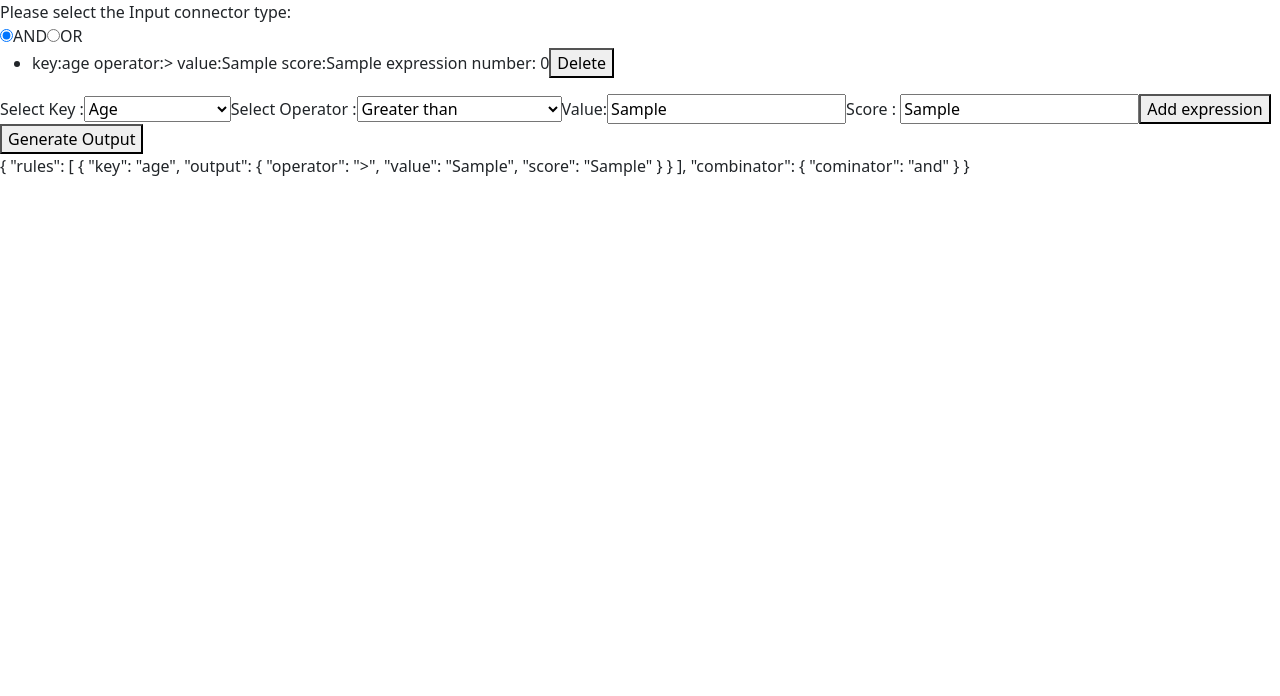
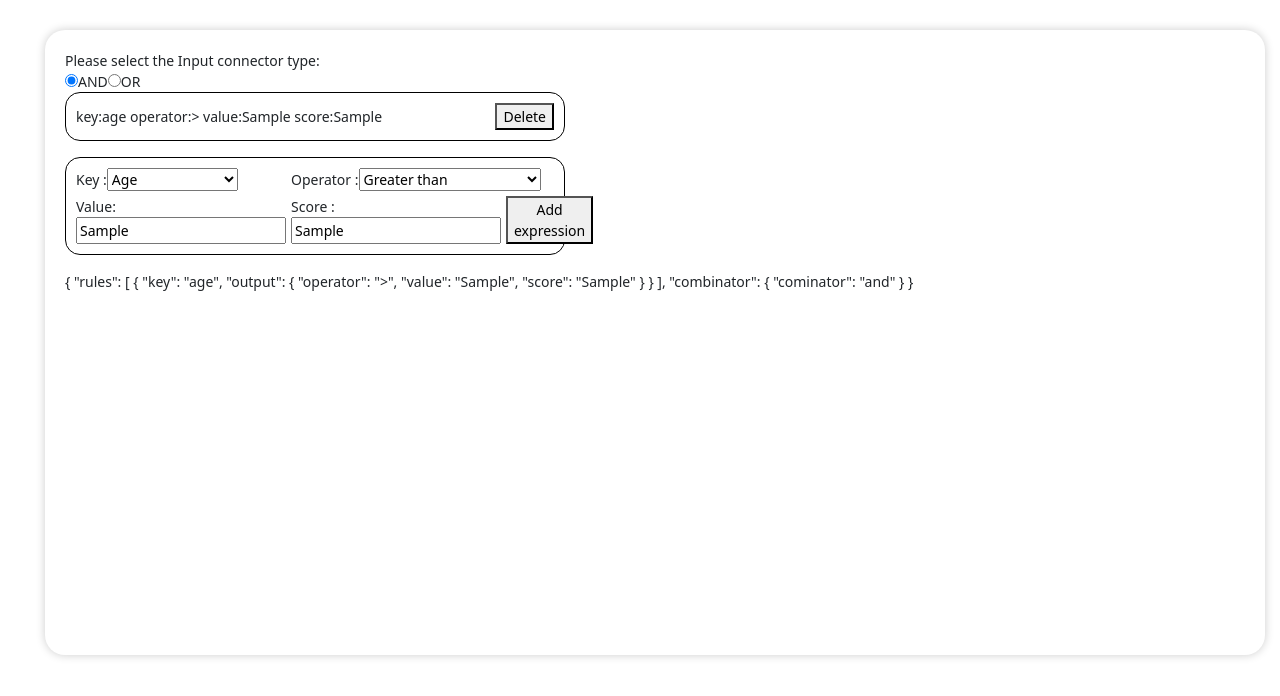
Before and after one commit to suryakumar120/crego, a React (Create React App) app: page / in a window 1280 px wide. Both pictures are taken after typing "Sample", "Sample" into the empty fields and a click on the button "Add expression". Shown: the top 696 px of the page. Built offline with nearby package versions, Linux system fonts and the light colour scheme.

Commit message:
added css for expressions and layout

```diff
--- a/src/App.js
+++ b/src/App.js
@@ -1,12 +1,25 @@
 import React from 'react';
 import { useState } from 'react';
+import './app.css';
 class App extends React.Component{
     constructor(props){
       super(props);
       this.state = {
         selectedConnector:'and',
-      expressions:[],
+      expressions:JSON.parse(localStorage.getItem('expressions')) || [],
       }
+    }
+    componentDidMount() {
+      const storedExpressions = localStorage.getItem('expressions');
+      if (storedExpressions) {
+        this.setState({
+          expressions: JSON.parse(storedExpressions),
+        });
+      }
+    }
+
+    componentDidUpdate() {
+      localStorage.setItem('expressions', JSON.stringify(this.state.expressions));
     }
     handleConnectorSelect =(connector)=>{
         this.setState({selectedConnector: connector.target.value})
@@ -43,11 +56,14 @@ class App extends React.Component{
 
     }
     render(){
-      const expression_list = this.state.expressions.map((items,index)=>(<li>key:{items.key} operator:{items.operator} value:{items.value} score:{items.score} expression number: {index}<button onClick={()=>this.handleDeleteExpression(index)}>Delete</button></li>))
+      const expression_list = this.state.expressions.map((items,index)=>(<li className='expression_item'>key:{items.key} operator:{items.operator} value:{items.value} score:{items.score} <button className='delete_btn'onClick={()=>this.handleDeleteExpression(index)}>Delete</button></li>))
       const rules = this.state.expressions.map((items,index)=>({"key":items.key,"output":{"operator":items.operator,"value":items.value,"score":items.score}}));
       const combinator = {"cominator":this.state.selectedConnector};
       const output = {rules ,combinator};
-      return (<div className='main_container'>
+
+      return (
+      <div className="main_container">
+        <div className='expression_engine_container'>
 
           <div className="input_connector">Please select the Input connector type:
              <form>
@@ -58,18 +74,18 @@ class App extends React.Component{
 
           </div>
           <div className="expressions">
-             <ul>{expression_list}</ul>
-            <form onSubmit={this.handleAddExpression}>
-               <label htmlFor='key' >
-                 Select Key :
+             {expression_list}
+            <form onSubmit={this.handleAddExpression} className='add_expression'>
+               <label htmlFor='key' className='key' >
+                 Key :
                  <select name='key'>
                   <option value="age">Age</option>
                   <option value="credit_score"> Credit Score</option>
                   <option value="account_balance"> Account Balance</option>
                  </select>
                </label>
-               <label htmlFor='operator'>
-                 Select Operator :
+               <label htmlFor='operator' className='operator'>
+                 Operator :
                  <select name='operator'>
                   <option value=">"> Greater than</option>
                   <option value=">="> Greater than or equal to</option>
@@ -80,19 +96,18 @@ class App extends React.Component{
                </label>
                <label htmlFor='value'> Value:<input type='text' name='value' /></label>
                <label htmlFor='score'>Score : <input type='text' name='score'/></label>
-               <button className= 'add_expression' type='submit' > Add expression</button>
+               <button className= 'add_expression_btn' type='submit' > Add expression</button>
             </form>
 
-          </div>
-          <div className="generate_output">
-            <button onClick={()=>this.handleGenerateOutput}>Generate Output</button>
           </div>
           <div className="output">
               {JSON.stringify(output,null,4)}
           </div>
 
 
-      </div>)
+      </div>
+      </div>
+      )
     }
 }
 
--- /dev/null
+++ b/src/app.css
@@ -0,0 +1,67 @@
+.main_container{
+   background-color:  #fff;
+   width: 100%;
+   /* border-collapse: collapse; */
+   font-size: 14px;
+   /* border: 2px black; */
+   /* margin: 30px; */
+   padding: 30px;
+   flex-direction: column;
+   margin-left: 15px;
+   margin-right: 45px;
+}
+.expression_engine_container{
+    padding: 20px;
+    height: 625px;
+    flex-grow: 1;
+    /* border: 2px solid black; */
+    border-radius: 20px;
+    background-color: white;
+    box-shadow: 0 0 10px rgba(0, 0, 0, 0.2);
+    overflow-x: auto;
+    overflow-y: auto;
+}
+.expression_item{
+    display:flex;
+    flex-wrap: wrap;
+    max-width: 500px;
+    border:1px solid black;
+    justify-content: space-between;
+    align-items: center;
+    margin-bottom: 16px;
+    border-radius: 15px;
+    padding: 10px;
+    .delete_btn{
+        float:right;
+
+    }
+}
+.add_expression{
+    display: grid;
+    column-gap: 5px;
+    row-gap: 5px;
+    border: 1px solid black;
+    padding-left: 2rem;
+    max-width: 500px;
+    max-width: 500px;
+    /* align-items: center; */
+    margin-bottom: 16px;
+    border-radius: 15px;
+    /* align-content: space-around; */
+    padding:10px;
+    .key{
+        align-self: start;
+
+    }
+    .operator{
+        grid-column-start: 2;
+        grid-column-end:4;
+    }
+    .add_expression.btn{
+
+    }
+}
+.label{
+    display: flex ;
+    flex-wrap: wrap;
+}
```
